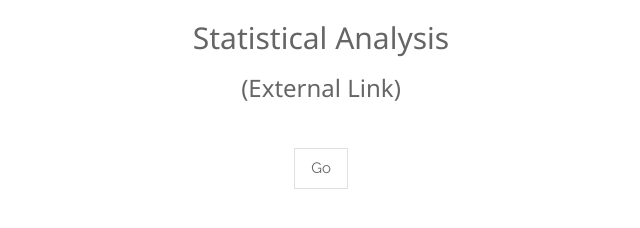
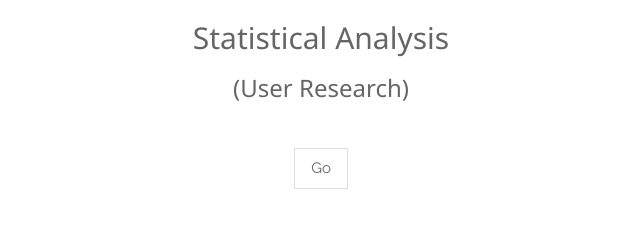
Before and after one commit to mida-project/data-vis, a plain HTML site: page index.html in a window 1280 px wide. Shown: the part 740-968 px from the top of the page, 319-959 px from the left. Drawn offline with nearby package versions, Linux system fonts and the light colour scheme.

Commit message:
[UPDATE] Index

```diff
--- a/index.html
+++ b/index.html
@@ -60,7 +60,7 @@ h1 {letter-spacing: 6px}
   <hr>
 
   <h2>Statistical Analysis</h2>
-  <h3>(External Link)</h3>
+  <h3>(User Research)</h3>
   <div class="w3-padding-32">
     <div class="w3-bar w3-border">
       <a href="https://mimbcd-ui.github.io/statistical-analysis/" class="w3-bar-item w3-button" target="_blank">
```
